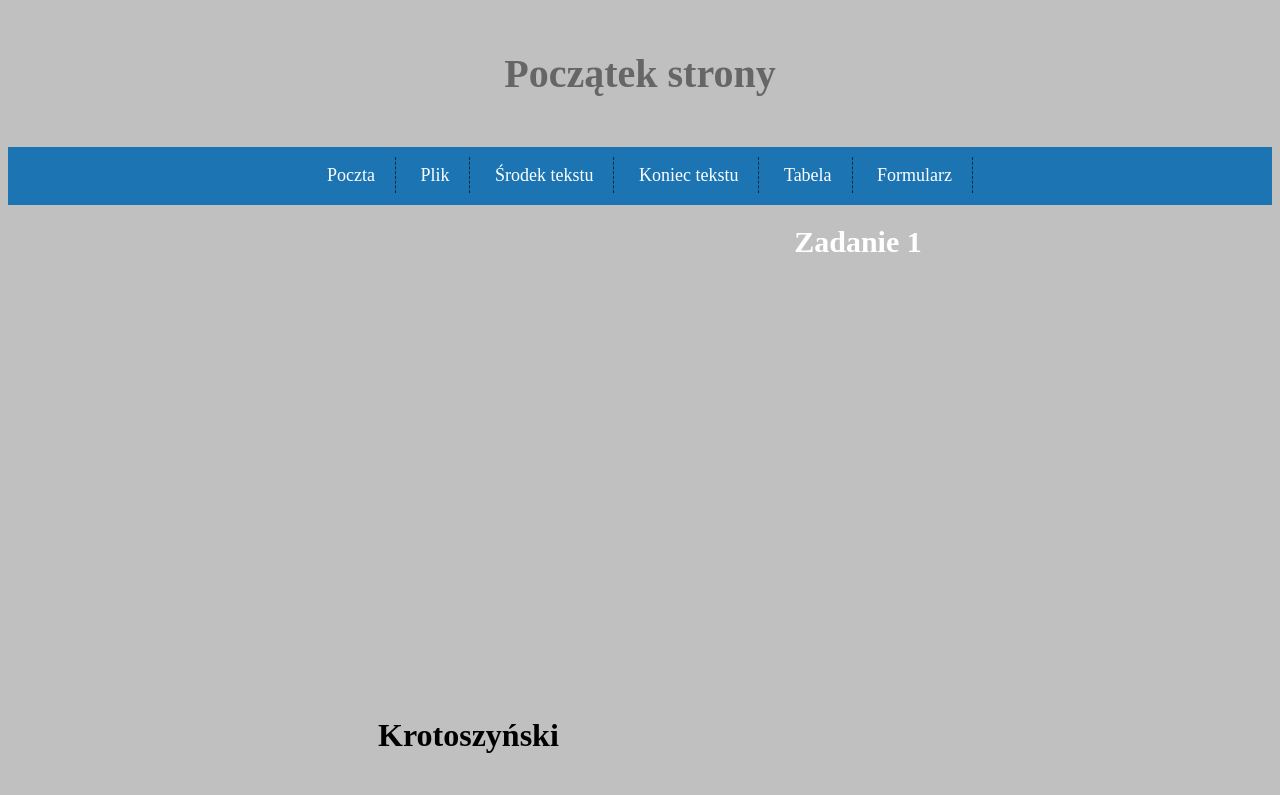
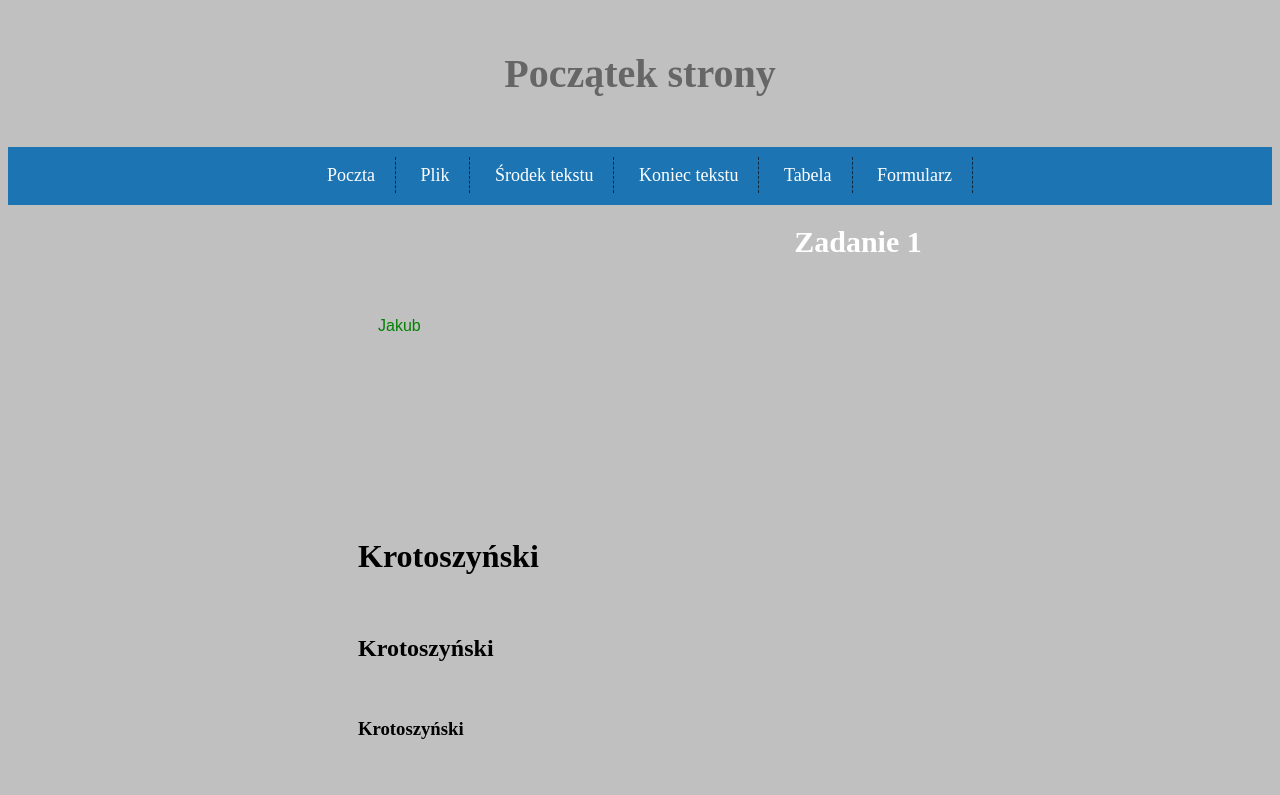
Before and after one commit to QLAAAA/zad_INST_HTM_technik_2022_2K2, a plain HTML site: page index.html in a window 1280 px wide. Shown: the top 795 px of the page. Drawn offline with Linux system fonts and the light colour scheme.

Commit message:
rtrtjrtyd

```diff
--- a/index.html
+++ b/index.html
@@ -25,13 +25,13 @@
 		<div class="zad1">
 	  <h1 class="Zad1">Zadanie 1</h1>
 	  <div style="clear:both"></div>
-      <p class="Imie7">Jakub</p> <br>
-	  <p class="Imie6">Jakub</p> <br>
-	  <p class="Imie5">Jakub</p> <br>
-	  <p class="Imie4">Jakub</p> <br>
-	  <p class="Imie3">Jakub</p> <br>
-	  <p class="Imie2">Jakub</p> <br>
-	  <p class="Imie1">Jakub</p> <br>
+      <div class="Imie7">Jakub</div> <br>
+	  <dvi class="Imie6">Jakub</div> <br>
+	  <div class="Imie5">Jakub</div> <br>
+	  <div class="Imie4">Jakub</div> <br>
+	  <div class="Imie3">Jakub</div> <br>
+	  <div class="Imie2">Jakub</div> <br>
+	  <div class="Imie1">Jakub</div> <br>
 	  <h1> Krotoszyński </h1><br>
 	  <h2> Krotoszyński </h2><br>
 	  <h3> Krotoszyński </h3><br>
```
